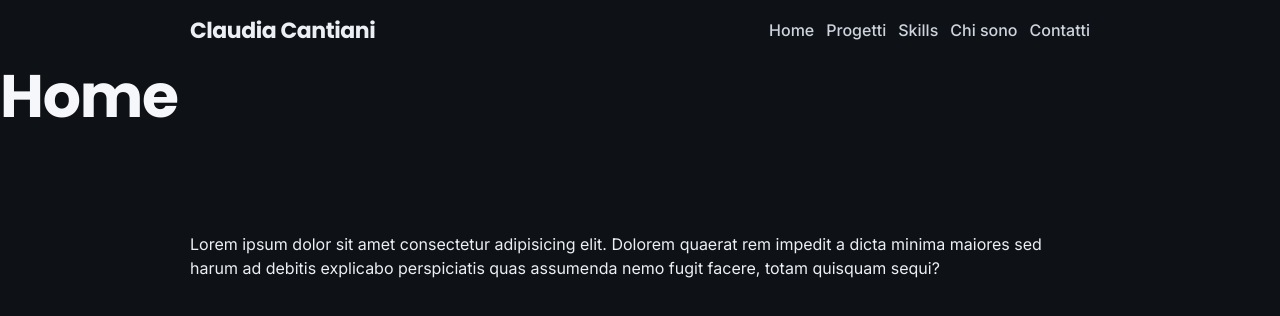
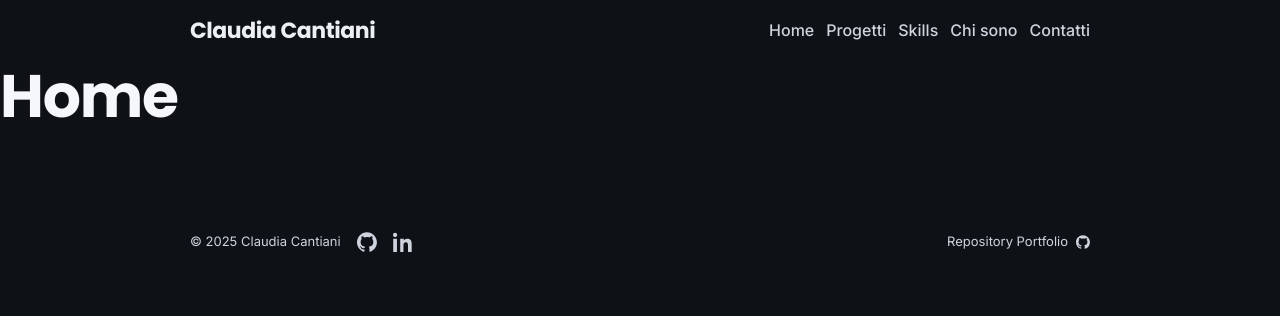
Before and after one commit to cla91/personal-site, a React (Vite) app: page / in a window 1280 px wide. Shown: the top 316 px of the page. Built offline with nearby package versions, Linux system fonts and the light colour scheme.

Commit message:
feat: implement Footer and Skills sections with styles and content

```diff
--- /dev/null
+++ b/src/components/layout/Footer/Footer.module.scss
@@ -0,0 +1,39 @@
+.footer {
+  display: flex;
+  flex-direction: column;
+  gap: $space-4;
+  font-size: 1.3rem;
+  color: var(--text-color-secondary);
+  svg {
+    width: 2rem;
+    height: 2rem;
+  }
+  a {
+    color: var(--text-color-secondary);
+    transition: color 0.2s ease;
+
+    &:hover {
+      color: var(--accent-color);
+    }
+  }
+  @include screen-md {
+    flex-direction: row;
+  }
+}
+
+.socialList {
+  display: flex;
+  gap: $space-4;
+}
+.repoLink {
+  display: flex;
+  align-items: center;
+  gap: $space-2;
+  svg {
+    width: 1.4rem;
+    height: 1.4rem;
+  }
+  @include screen-md {
+    margin-inline-start: auto;
+  }
+}
--- /dev/null
+++ b/src/components/layout/Footer/Footer.tsx
@@ -0,0 +1,22 @@
+import styles from "@/components/layout/Footer/Footer.module.scss";
+import GithubIcon from "@/components/ui/icon/GithubIcon/GithubIcon";
+import SocialLinks from "@/components/ui/SocialLinks/SocialLinks";
+
+export default function Footer() {
+  return (
+    <footer className={`container ${styles.footer}`}>
+      <p className={styles.copy}>
+        © {new Date().getFullYear()} Claudia Cantiani
+      </p>
+      <SocialLinks className={styles.socialList} />
+      <a
+        href="https://github.com/cla91/personal-site"
+        target="_blank"
+        rel="noopener noreferrer"
+        className={styles.repoLink}
+      >
+        Repository Portfolio <GithubIcon />
+      </a>
+    </footer>
+  );
+}
--- a/src/components/layout/WrapperLayout/WrapperLayout.tsx
+++ b/src/components/layout/WrapperLayout/WrapperLayout.tsx
@@ -1,4 +1,5 @@
 import Header from "@/components/layout/Header/Header";
+import Footer from "@/components/layout/Footer/Footer";
 
 interface WrapperLayoutProps {
   children: React.ReactNode;
@@ -9,11 +10,7 @@ export default function WrapperLayout({ children }: WrapperLayoutProps) {
     <>
       <Header />
       {children}
-      <footer className="container">
-        Lorem ipsum dolor sit amet consectetur adipisicing elit. Dolorem quaerat
-        rem impedit a dicta minima maiores sed harum ad debitis explicabo
-        perspiciatis quas assumenda nemo fugit facere, totam quisquam sequi?
-      </footer>
+      <Footer />
     </>
   );
 }
--- /dev/null
+++ b/src/components/ui/SocialLinks/SocialLinks.module.scss
@@ -0,0 +1,18 @@
+.iconLink {
+  color: var(--icon-color);
+  transition: color 0.2s ease, transform 0.2s ease;
+
+  &:hover {
+    color: var(--accent-color);
+    transform: translateY(-0.2rem);
+  }
+}
+
+.icon {
+  width: 2.2rem;
+  height: auto;
+
+  @include screen-md {
+    width: 2.4rem;
+  }
+}
--- /dev/null
+++ b/src/components/ui/SocialLinks/SocialLinks.tsx
@@ -0,0 +1,32 @@
+import styles from "@/components/ui/SocialLinks/SocialLinks.module.scss";
+import GithubIcon from "@/components/ui/icon/GithubIcon/GithubIcon";
+import LinkedinIcon from "@/components/ui/icon/LinkedinIcon/LinkedinIcon";
+
+interface SocialLinksProps {
+  className?: string;
+}
+export default function SocialLinks({ className }: SocialLinksProps) {
+  return (
+    <div className={`${className || ""}`}>
+      <a
+        href="https://github.com/cla91"
+        target="_blank"
+        rel="noopener noreferrer"
+        className={styles.iconLink}
+      >
+        <GithubIcon className={styles.icon} />
+        <span className="sr-only">GitHub</span>
+      </a>
+
+      <a
+        href="https://linkedin.com/in/claudia-cantiani"
+        target="_blank"
+        rel="noopener noreferrer"
+        className={styles.iconLink}
+      >
+        <LinkedinIcon className={styles.icon} />
+        <span className="sr-only">LinkedIn</span>
+      </a>
+    </div>
+  );
+}
--- /dev/null
+++ b/src/components/ui/icon/GithubIcon/GithubIcon.tsx
@@ -0,0 +1,23 @@
+interface GithubIconProps {
+  className?: string;
+}
+
+export default function GithubIcon({ className }: GithubIconProps) {
+  return (
+    <svg
+      className={className || ""}
+      width="98"
+      height="96"
+      xmlns="http://www.w3.org/2000/svg"
+      fill="currentColor"
+      viewBox="0 0 98 96"
+      preserveAspectRatio="xMidYMid meet"
+    >
+      <path
+        fillRule="evenodd"
+        clipRule="evenodd"
+        d="M48.854 0C21.839 0 0 22 0 49.217c0 21.756 13.993 40.172 33.405 46.69 2.427.49 3.316-1.059 3.316-2.362 0-1.141-.08-5.052-.08-9.127-13.59 2.934-16.42-5.867-16.42-5.867-2.184-5.704-5.42-7.17-5.42-7.17-4.448-3.015.324-3.015.324-3.015 4.934.326 7.523 5.052 7.523 5.052 4.367 7.496 11.404 5.378 14.235 4.074.404-3.178 1.699-5.378 3.074-6.6-10.839-1.141-22.243-5.378-22.243-24.283 0-5.378 1.94-9.778 5.014-13.2-.485-1.222-2.184-6.275.486-13.038 0 0 4.125-1.304 13.426 5.052a46.97 46.97 0 0 1 12.214-1.63c4.125 0 8.33.571 12.213 1.63 9.302-6.356 13.427-5.052 13.427-5.052 2.67 6.763.97 11.816.485 13.038 3.155 3.422 5.015 7.822 5.015 13.2 0 18.905-11.404 23.06-22.324 24.283 1.78 1.548 3.316 4.481 3.316 9.126 0 6.6-.08 11.897-.08 13.526 0 1.304.89 2.853 3.316 2.364 19.412-6.52 33.405-24.935 33.405-46.691C97.707 22 75.788 0 48.854 0z"
+      />
+    </svg>
+  );
+}
--- /dev/null
+++ b/src/components/ui/icon/LinkedinIcon/LinkedinIcon.tsx
@@ -0,0 +1,16 @@
+interface LinkedinIconProps {
+  className?: string;
+}
+
+export default function LinkedinIcon({ className }: LinkedinIconProps) {
+  return (
+    <svg
+      className={className}
+      fill="currentColor"
+      viewBox="0 0 24 24"
+      xmlns="http://www.w3.org/2000/svg"
+    >
+      <path d="M4.98 3.5C4.98 4.88 3.86 6 2.5 6S0 4.88 0 3.5 1.12 1 2.5 1 4.98 2.12 4.98 3.5zM.28 8.08h4.44V24H.28V8.08zM8.68 8.08h4.26v2.17h.06c.59-1.12 2.02-2.3 4.16-2.3 4.45 0 5.27 2.93 5.27 6.74V24h-4.43v-7.65c0-1.82-.03-4.16-2.54-4.16-2.54 0-2.93 1.98-2.93 4.03V24H8.68V8.08z" />
+    </svg>
+  );
+}
```
Also changed, not shown: src/components/sections/Skills/Skills.module.scss (added, +64 -0 lines), src/components/sections/Skills/Skills.tsx (added, +47 -0 lines), src/data/skillsData.ts (added, +18 -0 lines).
